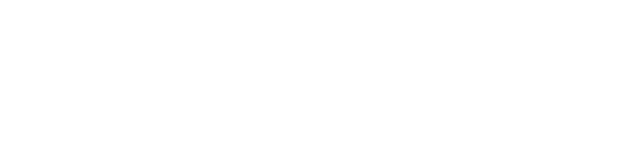
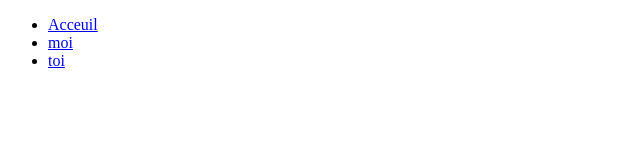
Before and after one commit to Kayloss/Epsi2, a plain HTML site: page Index.html in a window 1280 px wide. Shown: the whole page, without its empty margins (0-640 px from the left). Drawn offline with Linux system fonts and the light colour scheme.

Commit message:
création de la navigation
balise nav + liste des liens

```diff
--- a/Index.html
+++ b/Index.html
@@ -6,7 +6,19 @@
 </head>
 <body>
     <header>
-
+        <nav>
+            <ul>
+                <li>
+                    <a href="#" >Acceuil</a>
+                </li>
+                <li>
+                    <a href="#" >moi</a>
+                </li>
+                <li>
+                    <a href="#" >toi</a>
+                </li>
+            </ul>
+        </nav>
 
     </header>
     <main>
```
